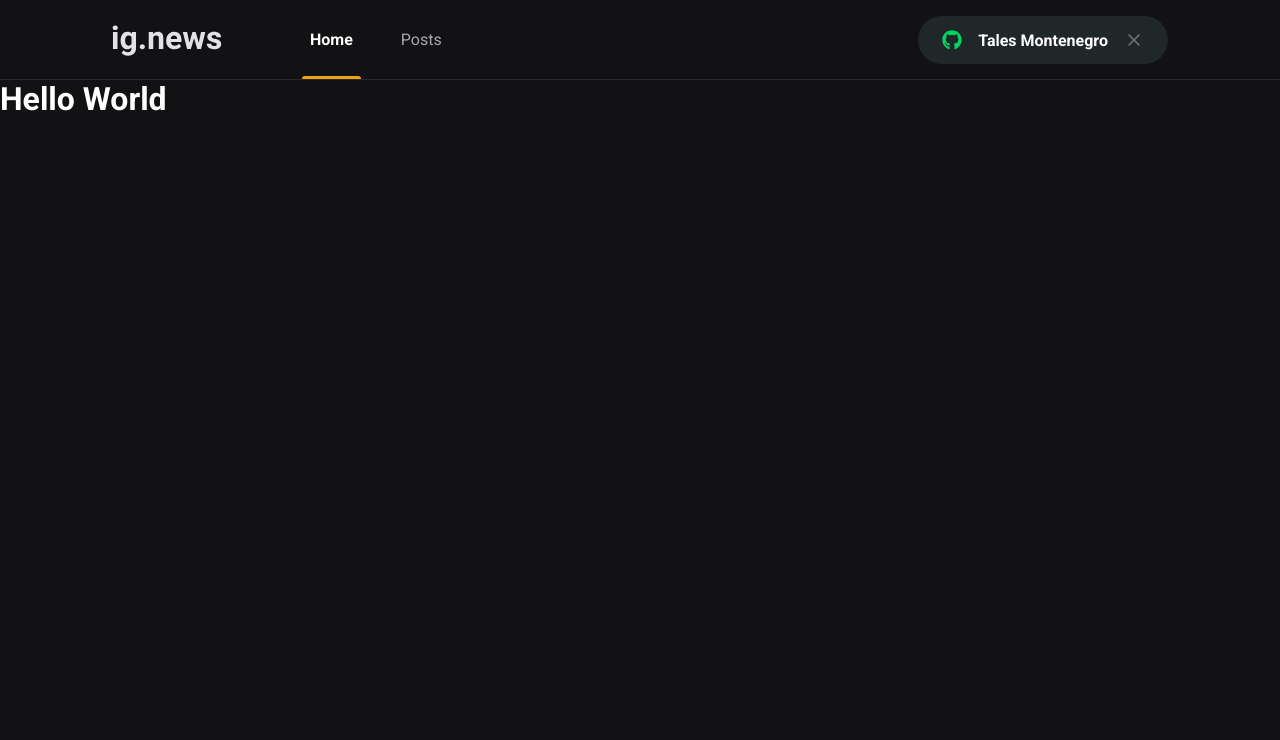
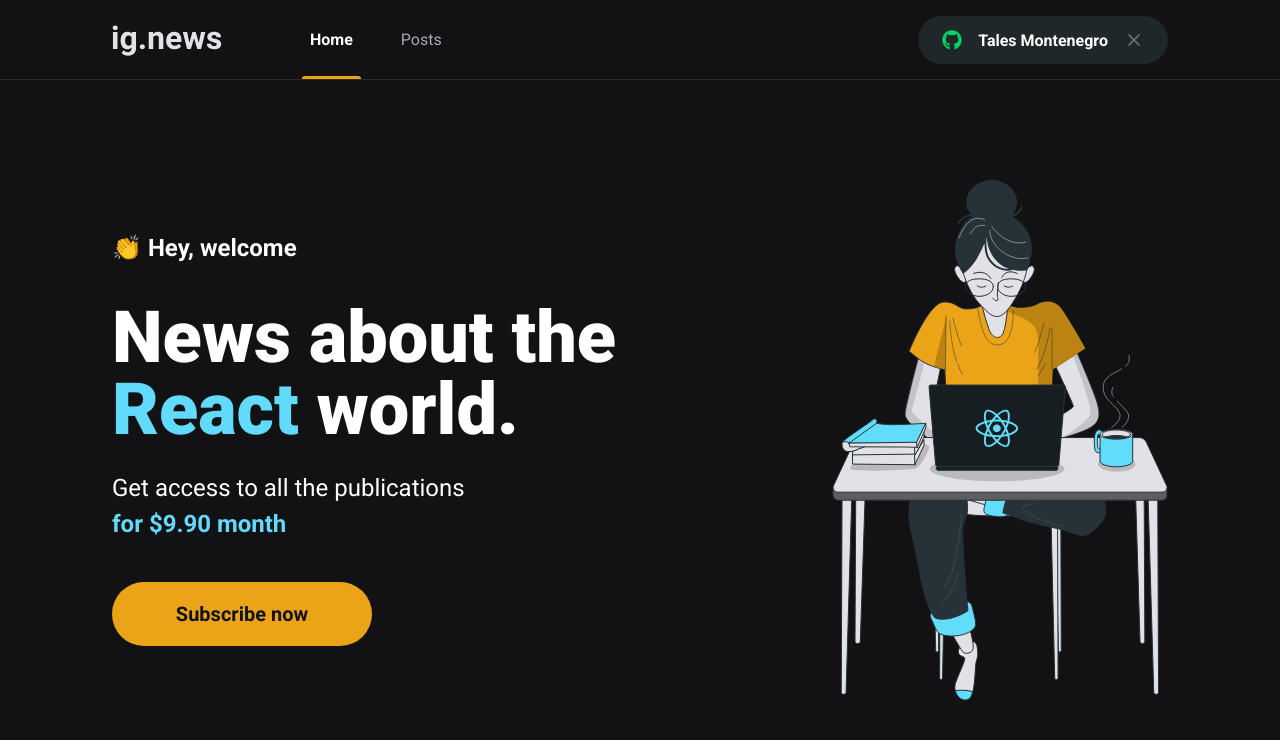
Before and after one commit to TMontenegro/ignews, a Next.js app: page / in a window 1280 px wide. Shown: the top 740 px of the page. Built offline with nearby package versions, Linux system fonts and the light colour scheme.

Commit message:
feat(home): implement home mocked component

```diff
--- /dev/null
+++ b/src/components/SubscribeTrigger/index.tsx
@@ -0,0 +1,12 @@
+import styles from './subscribeTrigger.module.scss'
+
+export function SubscribeTrigger () {
+    return (
+        <button
+            type="button"
+            className={ styles.subscribeTrigger }
+        >
+            Subscribe now
+        </button>
+    )
+}
--- /dev/null
+++ b/src/components/SubscribeTrigger/subscribeTrigger.module.scss
@@ -0,0 +1,20 @@
+.subscribeTrigger {
+    height: 4rem;
+    width: 260px;
+    border: 0;
+    border-radius: 2rem;
+    background-color: var(--yellow-500);
+    color: var(--gray-900);
+    font-size: 1.25rem;
+    font-weight: bold;
+
+    display: flex;
+    align-items: center;
+    justify-content: center;
+
+    transition: filter 0.2s;
+
+    &:hover {
+        filter: brightness(0.8);
+    }
+}
--- /dev/null
+++ b/src/pages/home.module.scss
@@ -0,0 +1,45 @@
+.container {
+    max-width: 1120px;
+    margin: 0 auto;
+    padding: 0 2rem;
+    height: calc(100vh - 5rem);
+
+    display: flex;
+    align-items: center;
+    justify-content: space-between;
+}
+
+.hero {
+    max-width: 600px;
+
+    > span {
+        font-size: 1.5rem;
+        font-weight: bold;
+    }
+
+    h1 {
+        font-size: 4.5rem;
+        line-height: 4.5rem;
+        font-weight: 900;
+        margin-top: 2.5rem;
+
+        span {
+            color: var(--cyan-500);
+        }
+    }
+
+    p {
+        font-size: 1.5rem;
+        line-height: 2.25rem;
+        margin-top: 1.5rem;
+
+        span {
+            color: var(--cyan-500);
+            font-weight: bold;
+        }
+    }
+
+    button {
+        margin-top: 2.5rem;
+    }
+}
--- a/src/pages/index.tsx
+++ b/src/pages/index.tsx
@@ -1,4 +1,8 @@
 import Head from 'next/head'
+
+import { SubscribeTrigger } from '../components/SubscribeTrigger'
+
+import styles from './home.module.scss'
 
 export default function Home() {
   return (
@@ -6,7 +10,20 @@ export default function Home() {
       <Head>
         <title>ig.news - Home</title>
       </Head>
-      <h1>Hello World</h1>
+
+      <main className={styles.container}>
+        <section className={styles.hero}>
+          <span>👏 Hey, welcome</span>
+          <h1>News about the <span>React</span> world.</h1>
+          <p>
+            Get access to all the publications <br />
+            <span>for $9.90 month</span>
+          </p>
+
+          <SubscribeTrigger />
+        </section>
+        <img src="/images/avatar.svg" alt="girl coding" />
+      </main>
     </>
   )
 }
```
